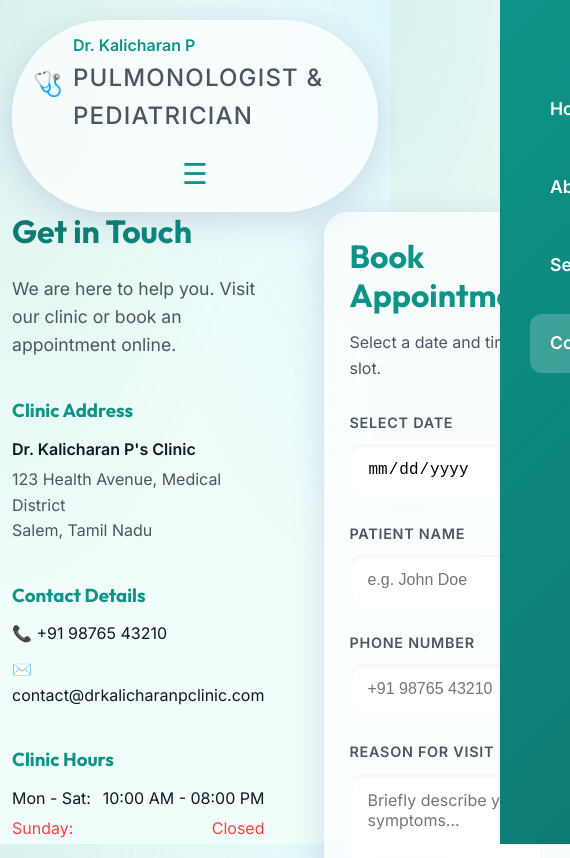
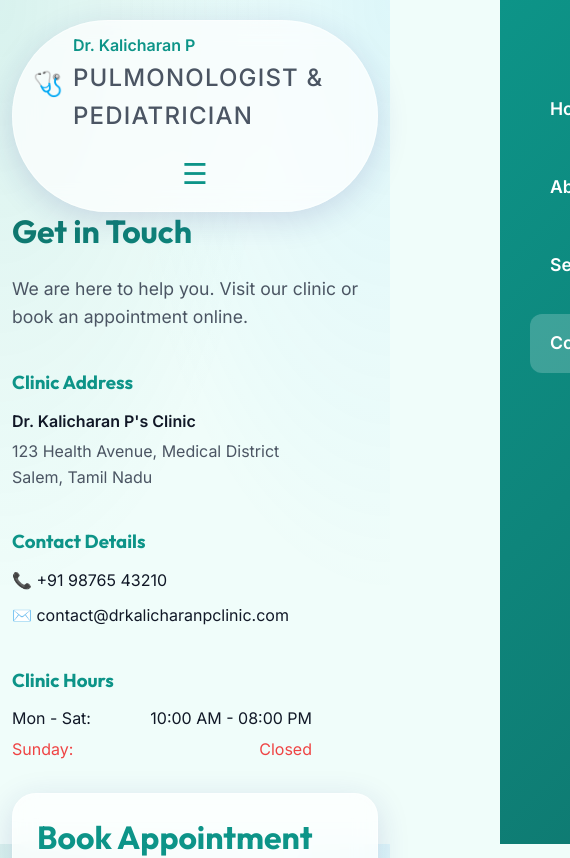
Before and after one commit to sat998/MyFirstGitHub, a React (Vite) app: page /#/contact in a window 390 px wide. Shown: the top 858 px of the page, 570 px wide, since content can reach past the window. Built offline with nearby package versions, Linux system fonts and the light colour scheme.

Commit message:
Fix mobile horizontal scrolling on Contact page

```diff
--- a/src/pages/Contact.jsx
+++ b/src/pages/Contact.jsx
@@ -4,7 +4,7 @@ import AppointmentScheduler from '../components/AppointmentScheduler';
 const Contact = () => {
     return (
         <div className="container section-padding">
-            <div style={{ display: 'grid', gridTemplateColumns: '1fr 1fr', gap: '60px', alignItems: 'start' }}>
+            <div style={{ display: 'grid', gridTemplateColumns: 'repeat(auto-fit, minmax(min(100%, 400px), 1fr))', gap: 'clamp(30px, 5vw, 60px)', alignItems: 'start' }}>
                 <div>
                     <h1 className="heading-lg">Get in Touch</h1>
                     <p style={{ fontSize: '1.1rem', color: 'var(--text-secondary)', marginBottom: '40px' }}>
```
